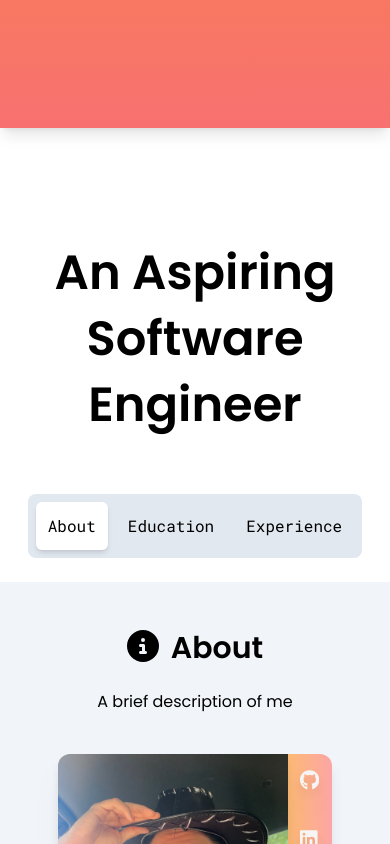
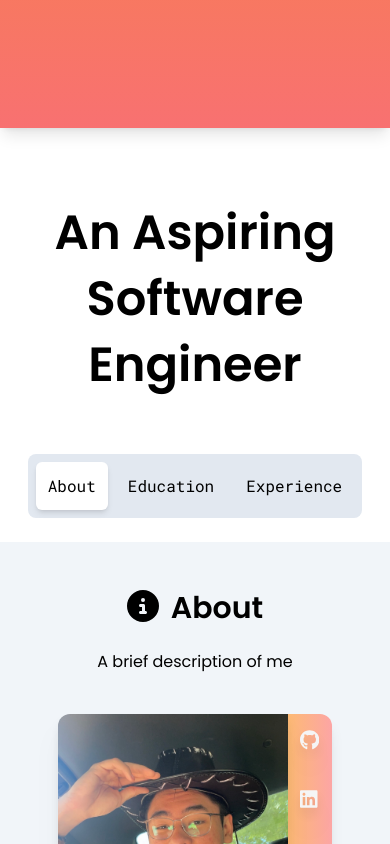
Before and after one commit to SamAdrn/SamAdrn-1.0, a Next.js app in the folder my-site/: page / in a window 390 px wide. Shown: the part 780-1624 px from the top of the page. Built offline with nearby package versions, Linux system fonts and the light colour scheme.

Commit message:
Added experience details and fixed scroll margins

```diff
--- a/my-site/app/components/constants.js
+++ b/my-site/app/components/constants.js
@@ -140,6 +140,8 @@ export const experiencesData = [
             "Assist members of the University of Maryland community in troubleshooting various software issues",
             "Collaborated with other technicians to ensure a quick flow of customer service",
             "Maintained and created hundreds of customer purchase orders made by various university departments.",
+            "Mentored and guided team members on store procedures, prioritizing their well‑being and safety in a customer‑facing role.",
+            "Led bi‑weekly meetings with a small team to ensure they have improved performance.",
         ],
     },
     {
--- a/my-site/app/sections/about/about.js
+++ b/my-site/app/sections/about/about.js
@@ -47,14 +47,11 @@ function About() {
             viewport={{ once: true }}
             variants={rootVariant}
         >
-            <div
+            <motion.div
                 id="about"
-                className="md:-translate-y-20 lg:translate-y-12 h-10 w-10"
-            ></div>
-            <motion.div
                 className={
                     "w-screen h-fit flex flex-col justify-center " +
-                    "items-center py-10 lg:py-28"
+                    "items-center py-10 lg:py-28 scroll-mt-3"
                 }
             >
                 <Subtitle />
--- a/my-site/app/sections/contact/contact.js
+++ b/my-site/app/sections/contact/contact.js
@@ -24,10 +24,10 @@ function Contact() {
             viewport={{ once: true }}
             variants={rootVariant}
         >
-            <div id="contact" className="translate-y-28 h-10 w-10"></div>
             <motion.div
+                id="contact"
                 className={
-                    "w-screen h-screen mt-20 pt-20 flex flex-col " +
+                    "w-screen h-screen mt-20 pt-20 flex flex-col scroll-mt-3 " +
                     "bg-gradient-to-t from-red-400 to-amber-500 shadow-lg"
                 }
             >
--- a/my-site/app/sections/projects/projects.js
+++ b/my-site/app/sections/projects/projects.js
@@ -25,15 +25,15 @@ function Projects({ isMobile }) {
             viewport={{ once: true }}
             variants={rootVariant}
         >
-            <div id="projects" className="-translate-y-20 h-10 w-10"></div>
             <motion.div
+                id="projects"
                 className={
-                    "w-screen h-fit flex flex-col justify-center items-center"
+                    "w-screen h-fit flex flex-col justify-center items-center scroll-mt-40"
                 }
             >
                 <Quote />
                 <ProjectHeader />
-                <Gallery isMobile={isMobile}/>
+                <Gallery isMobile={isMobile} />
             </motion.div>
         </motion.div>
     );
```
